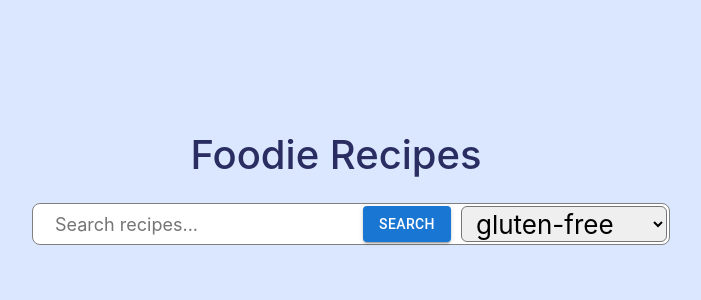
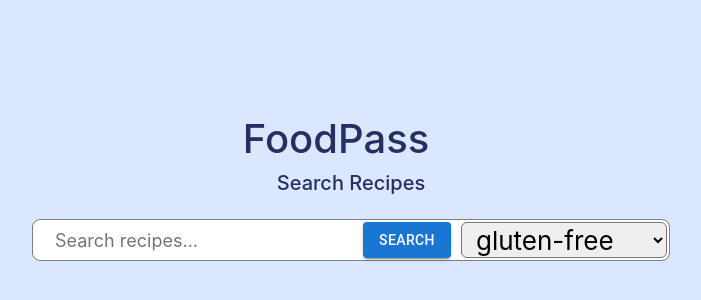
Before and after one commit to johnmaxnew/Foodie-Recipe-API-in-React-JS, a React (Create React App) app: page / in a window 1280 px wide. Shown: the part 174-474 px from the top of the page, without its empty margins (289-990 px from the left). Built offline with nearby package versions, Linux system fonts and the light colour scheme.

Commit message:
modified styling

```diff
--- a/src/App.js
+++ b/src/App.js
@@ -32,7 +32,8 @@ function App() {
 
       <div className="main">
         <header className="app-header mb-2">
-          <h1  className="header_title">Foodie Recipes</h1>
+          <h1  className="header_title">FoodPass</h1>
+          <h5  className="desc">Search Recipes</h5>
           <form className="search mt-3" onSubmit={onSubmit}>
             <input type="text" className="search-input" placeholder="Search recipes..."
             value={query} onChange={(e) => setquery(e.target.value)}/>
```
